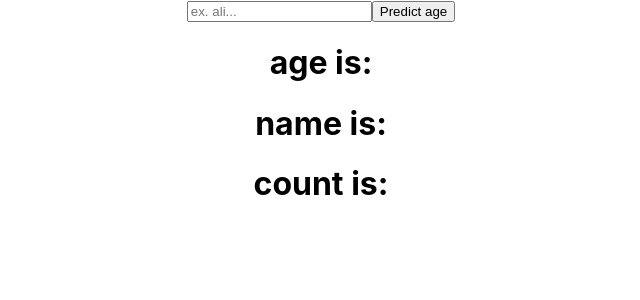
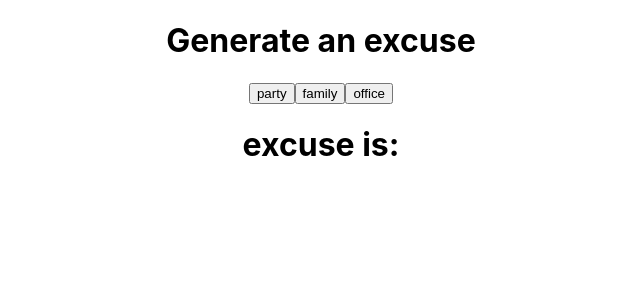
Before and after one commit to AliShahSafdari/react-practice, a React (Create React App) app: page / in a window 1280 px wide. Shown: the top 300 px of the page, without its empty margins (319-959 px from the left). Built offline with nearby package versions, Linux system fonts and the light colour scheme.

Commit message:
New Excuse api

```diff
--- a/src/App.js
+++ b/src/App.js
@@ -3,21 +3,19 @@ import './App.css';
 import Course from "./Course";
 import Axios from 'axios';
 function App() {
-  const [name, setName]= useState("");
-  const [predicteResult, setPredicteResult] = useState({});
-  const fetchAge = () => {
-    Axios.get(`https://api.agify.io/?name=${name}`).then((res) => {
-      console.log(res.data);
-      setPredicteResult(res.data);
+  const [predicteResult, setPredicteResult] = useState('');
+  const fetchExcuse = (excuse) => {
+    Axios.get(`https://excuser-three.vercel.app/v1/excuse/${excuse}/`).then((res)=>{
+      setPredicteResult(res.data[0].excuse)
     })
   }
   return (
     <div className="App">
-      <input placeholder="ex. ali..." onChange={(event)=> setName(event.target.value)}></input>
-      <button onClick={fetchAge}>Predict age</button>
-      <h1>age is: {predicteResult?.age}</h1>
-      <h1>name is: {predicteResult?.name}</h1>
-      <h1>count is: {predicteResult?.count}</h1>
+      <h1>Generate an excuse</h1>
+      <button onClick={()=>fetchExcuse('party')}> party</button>
+      <button onClick={()=>fetchExcuse('family')}>family</button>
+      <button onClick={()=>fetchExcuse('office')}>office</button>
+      <h1> excuse is: {predicteResult}</h1>
     </div>
   )
 }
```
